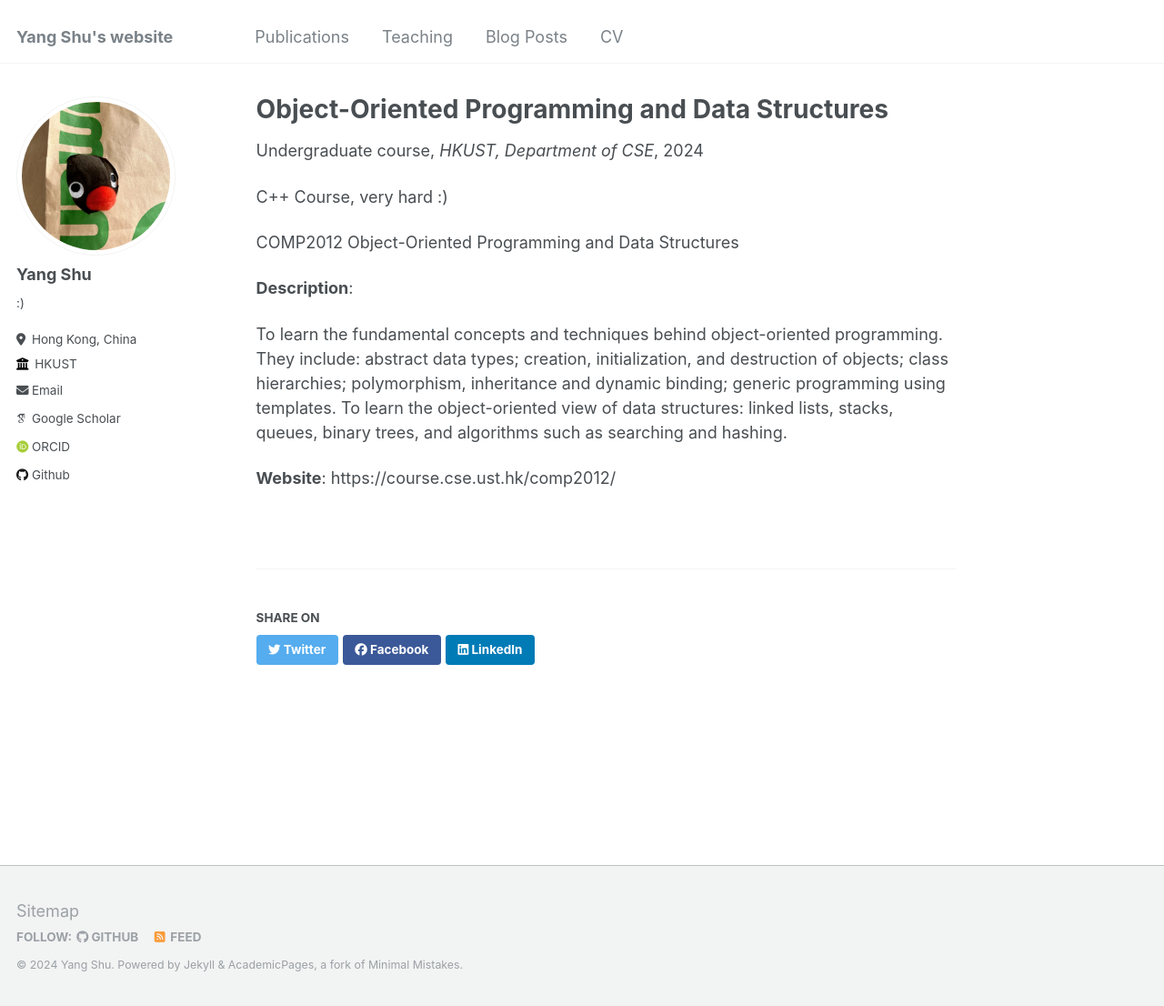
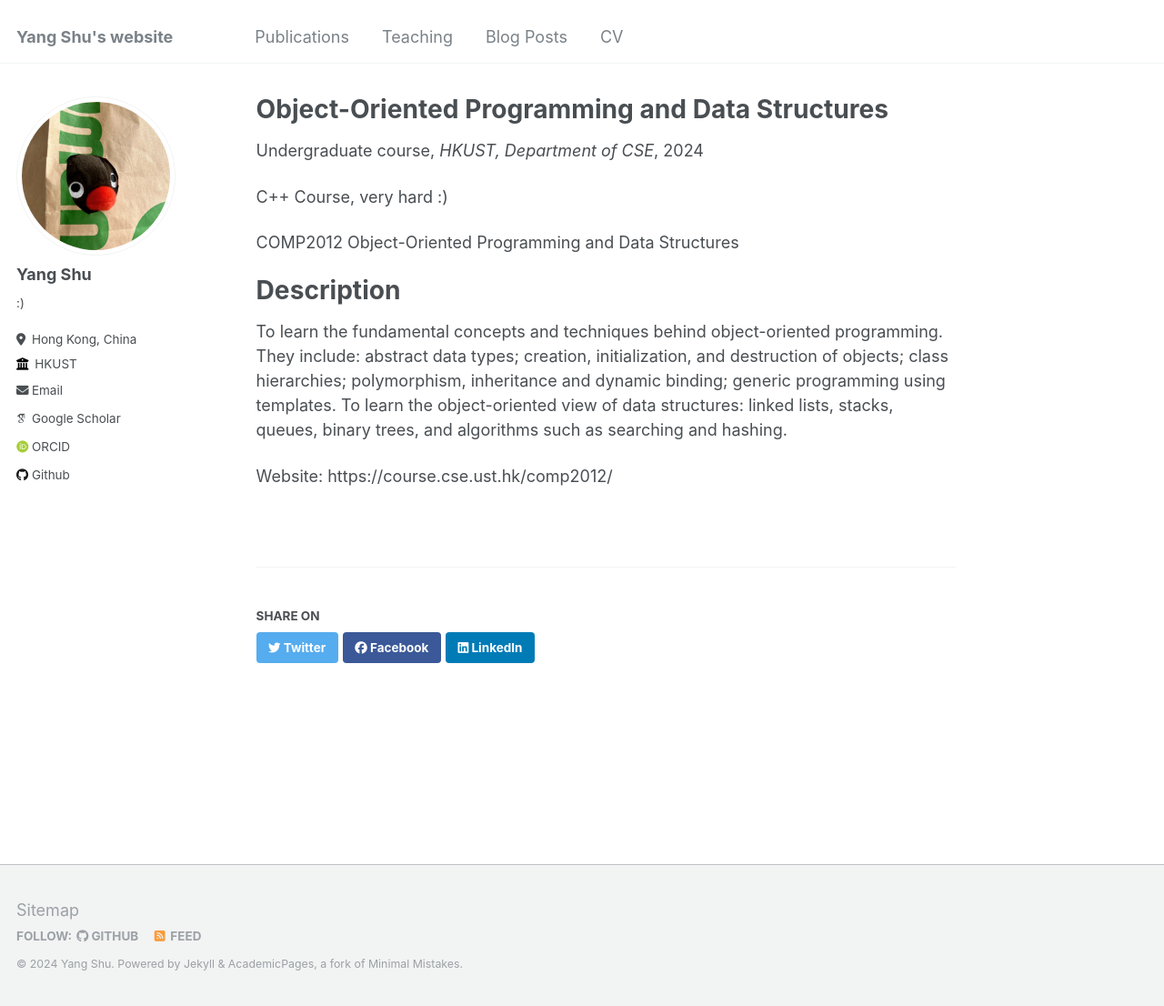
Before and after one commit to isyangshu/isyangshu.github.io, a Jekyll site: the page built from _teaching/2024-spring-teaching-1.md, in a window 1280 px wide and 1106 px high. Shown: the whole window at 91% size. Built offline with Jekyll 4.4.1, drawn with Linux system fonts in a browser that asks for light colours; some web fonts are replaced; part of the change alters nothing that is shown.

```diff
--- a/_teaching/2024-spring-teaching-1.md
+++ b/_teaching/2024-spring-teaching-1.md
@@ -12,8 +12,8 @@ C++ Course, very hard :)
 
 COMP2012 Object-Oriented Programming and Data Structures
 
-**Description**:
-
+Description
+======
 To learn the fundamental concepts and techniques behind object-oriented programming. They include: abstract data types; creation, initialization, and destruction of objects; class hierarchies; polymorphism, inheritance and dynamic binding; generic programming using templates. To learn the object-oriented view of data structures: linked lists, stacks, queues, binary trees, and algorithms such as searching and hashing.
 
-**Website**: https://course.cse.ust.hk/comp2012/
+Website: https://course.cse.ust.hk/comp2012/
```
